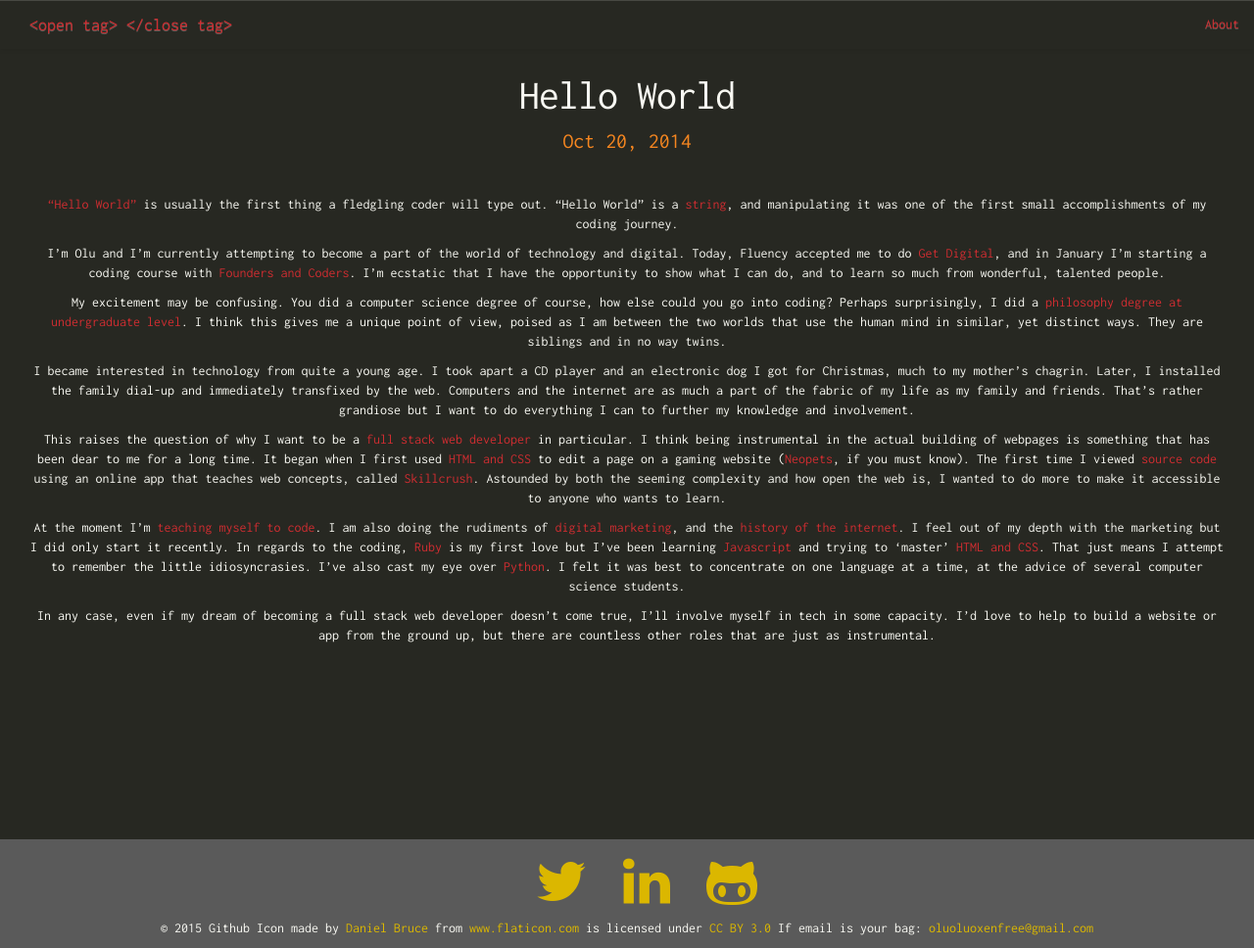
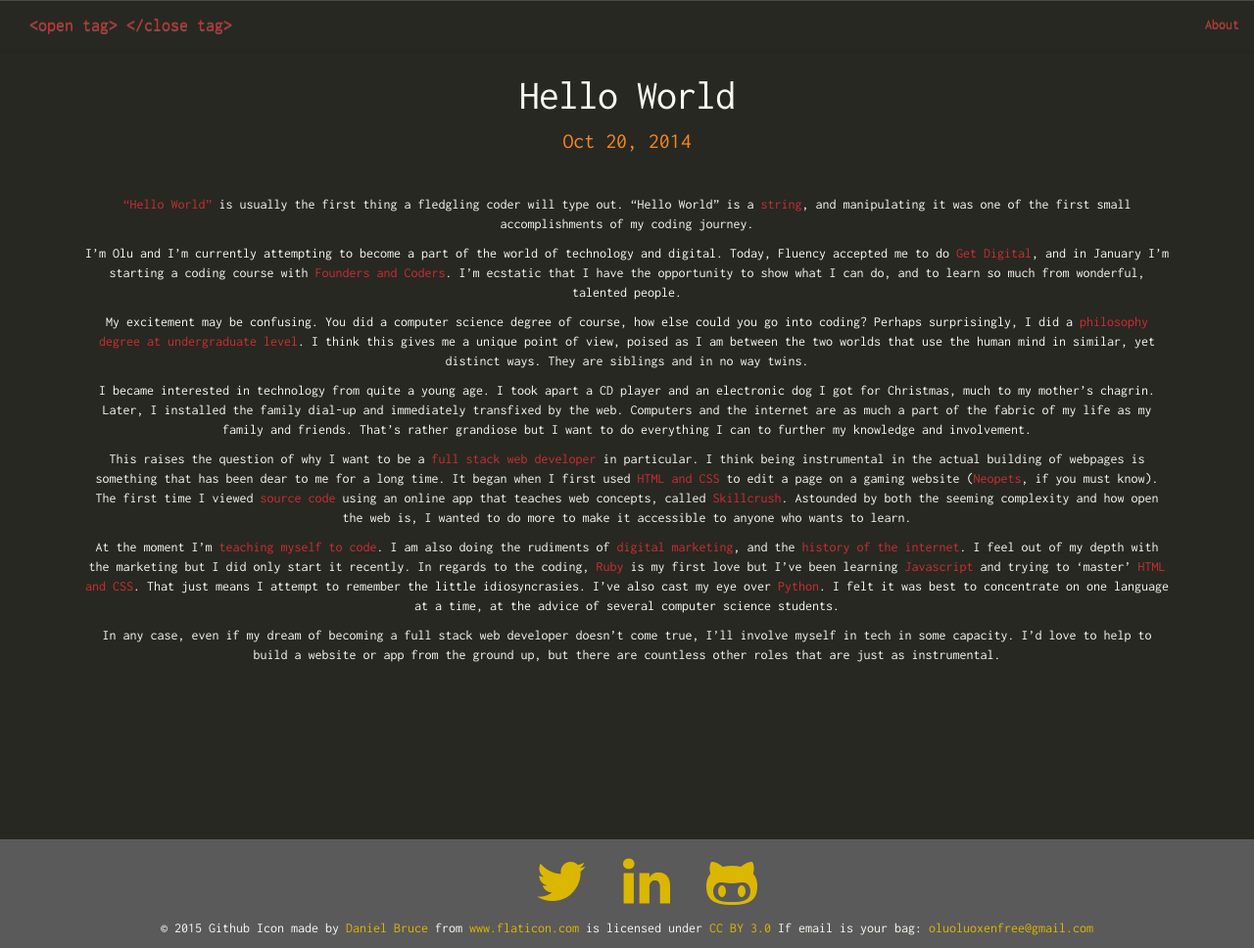
Before and after one commit to oluoluoxenfree/oluoluoxenfree.github.io, a Jekyll site: the page built from _posts/2014-10-20-hello-world.md, in a window 1280 px wide and 968 px high. Shown: the whole window at 98% size. Built offline with Jekyll 4.4.1, drawn with Linux system fonts in a browser that asks for light colours; nearby versions of some CDN libraries.

Commit message:
fixed the post footer issue

```diff
--- a/_includes/footer.html
+++ b/_includes/footer.html
@@ -1,4 +1,4 @@
-<div class="container-fluid sitefooter">
+<div class="container sitefooter">
   <div class ="col-xs-12">
     <footer id="footer" class="site-footer">
           <div class="social">
--- a/_layouts/default.html
+++ b/_layouts/default.html
@@ -5,7 +5,7 @@
 
   <body>
     {% include header.html %}
-  <div class="container-fluid">
+  <div class="container">
     <div class ="col-xs-12">
       <div class="page-content">
         {{ content }}
--- a/_layouts/post.html
+++ b/_layouts/post.html
@@ -1,7 +1,7 @@
 ---
 layout: default
 ---
-<div class="post clear">
+<div class="post">
 
   <header class="post-header">
     <h1 class="post-title">{{ page.title }}</h1>
--- a/_sass/_base.scss
+++ b/_sass/_base.scss
@@ -112,7 +112,7 @@
 }
 
 p.rss-subscribe {
-    margin-top: -15px;
+    margin-top: -4.5%;
 }
 
 /**
--- a/_sass/_layout.scss
+++ b/_sass/_layout.scss
@@ -54,7 +54,6 @@
     width:100%;
 }
 
-
 .footer-heading {
     font-size: 18px;
     margin-bottom: $spacing-unit / 2;
@@ -65,7 +64,7 @@
     margin-left: 0;
 }
 
-.container-fluid.sitefooter {
+.container.sitefooter {
     padding-left: 0;
     margin-left: -15px;
 }
@@ -128,7 +127,7 @@
 }
 
 .post-content {
-    margin-bottom: $spacing-unit;
+    padding-bottom: 25%;
 
     h2 {
         font-size: 32px;
```
Also changed, not shown: _drafts/2015-01-31-first.md (renamed from _posts/2015-01-31-first.md).
